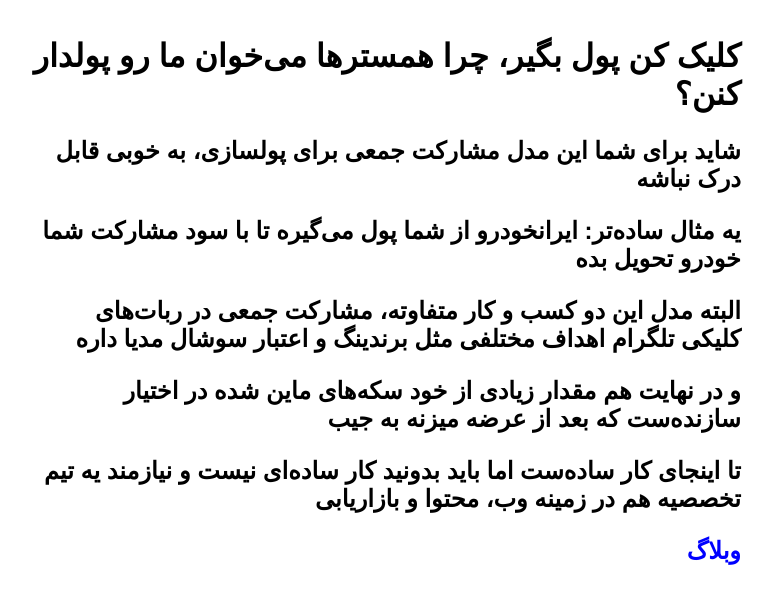
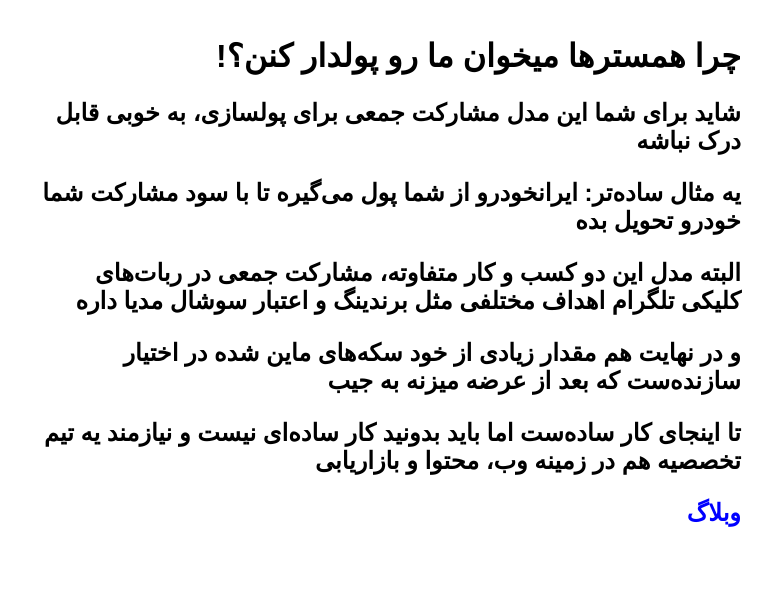
Before and after one commit to darkblog/darkblog.github.io, a Jekyll site: the page built from _posts/2024-7-4-1.md, in a window 1280 px wide. Shown: the top 604 px of the page, without its empty margins (387-1161 px from the left). Built offline with Jekyll 4.4.1, drawn with Linux system fonts in a browser that asks for light colours.

Commit message:
Update 2024-7-4-1.md

```diff
--- a/_posts/2024-7-4-1.md
+++ b/_posts/2024-7-4-1.md
@@ -1,6 +1,6 @@
 ---
 layout: post
-title: کلیک کن پول بگیر، چرا همسترها می‌خوان ما رو پولدار کنن؟
+title: چرا همسترها میخوان ما رو پولدار کنن؟!
 ---
 
 شاید برای شما این مدل مشارکت جمعی برای پولسازی، به خوبی قابل درک نباشه
```
